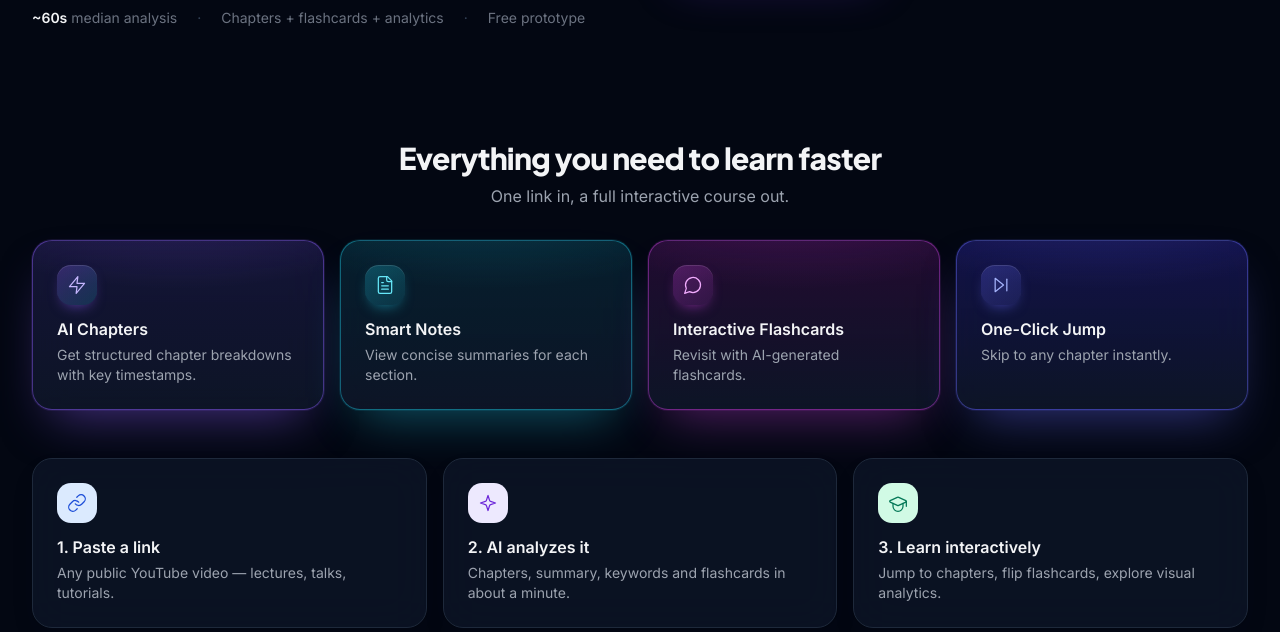
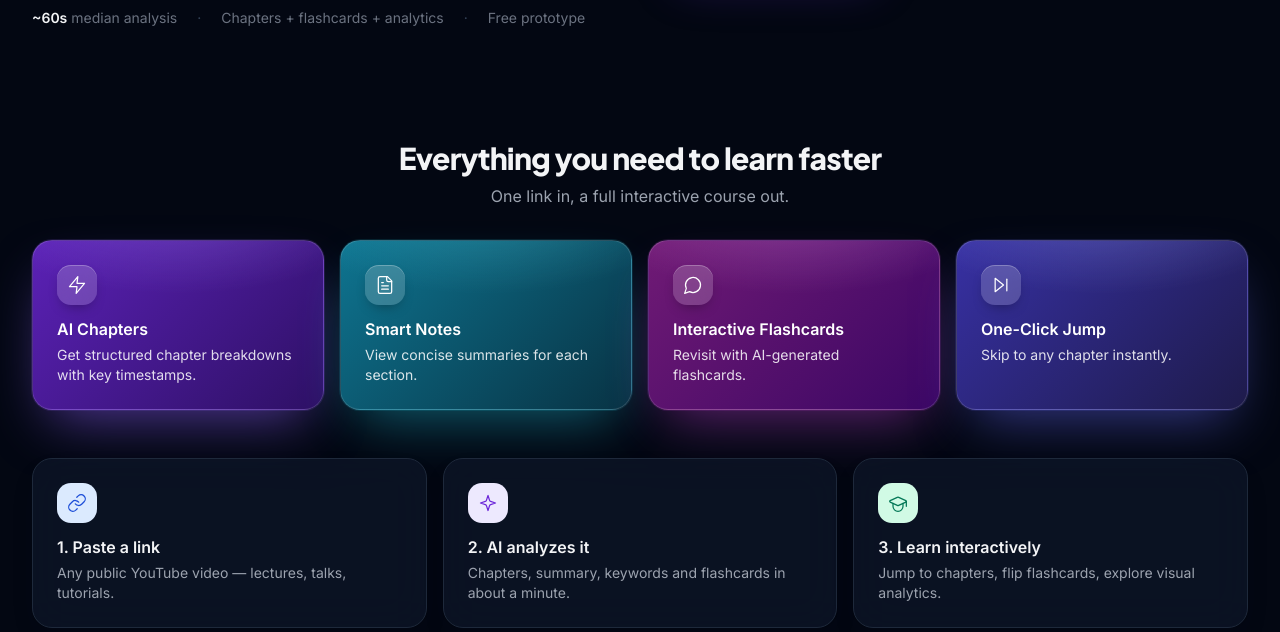
Before and after one commit to uzi612/EduClip, a Django app: page / in a window 1280 px wide. Shown: the part 657-1289 px from the top of the page. Run offline with Django 5.2, Linux system fonts and the light colour scheme; data that the repository does not hold is empty; style sheets or scripts are compiled from the project's sources; parts of the project's set-up code (start-up, migrations or seed data) failed here and were passed over.

Commit message:
feat(cards): rich gradient backgrounds for top-4 features

```diff
--- a/static/css/landing.css
+++ b/static/css/landing.css
@@ -390,112 +390,76 @@
   box-shadow: 0 1px 2px rgba(15, 23, 42, 0.05), 0 12px 32px -12px rgba(15, 23, 42, 0.18);
   transition: transform 0.2s ease, box-shadow 0.2s ease, border-color 0.2s ease;
 }
-/* Signature treatment for the top-4 feature cards: each card carries its own
-   color drawn from the app's violet→cyan identity (scoped to #features so
-   how-it-works keeps its style). Card order: 1 violet, 2 cyan, 3 fuchsia, 4 indigo. */
+/* Signature treatment for the top-4 feature cards: rich gradient backgrounds
+   drawn from the app's violet→cyan identity (scoped to #features so
+   how-it-works keeps its style). Card order: 1 violet, 2 cyan, 3 fuchsia, 4 indigo.
+   Light theme uses deep gradients with light text; dark theme deepens further. */
 #features .feature-card {
-  border-color: rgba(139, 92, 246, 0.35);
-  box-shadow: 0 1px 2px rgba(15, 23, 42, 0.05), 0 20px 45px -18px rgba(124, 58, 237, 0.45);
+  border: 1px solid rgba(255, 255, 255, 0.25);
+  box-shadow: 0 1px 2px rgba(15, 23, 42, 0.2), 0 24px 50px -18px rgba(76, 29, 149, 0.55);
 }
 #features .feature-card:nth-child(1) {
   background:
-    radial-gradient(24rem 10rem at 50% -4rem, rgba(139, 92, 246, 0.16), transparent 70%),
-    linear-gradient(180deg, #ffffff 0%, #f5f3ff 100%);
+    radial-gradient(20rem 9rem at 50% -3rem, rgba(255, 255, 255, 0.22), transparent 70%),
+    linear-gradient(135deg, #7c3aed 0%, #5b21b6 100%);
 }
 #features .feature-card:nth-child(2) {
   background:
-    radial-gradient(24rem 10rem at 50% -4rem, rgba(34, 211, 238, 0.16), transparent 70%),
-    linear-gradient(180deg, #ffffff 0%, #ecfeff 100%);
-  border-color: rgba(6, 182, 212, 0.35);
-  box-shadow: 0 1px 2px rgba(15, 23, 42, 0.05), 0 20px 45px -18px rgba(6, 182, 212, 0.4);
+    radial-gradient(20rem 9rem at 50% -3rem, rgba(255, 255, 255, 0.22), transparent 70%),
+    linear-gradient(135deg, #0891b2 0%, #155e75 100%);
+  box-shadow: 0 1px 2px rgba(15, 23, 42, 0.2), 0 24px 50px -18px rgba(8, 145, 178, 0.55);
 }
 #features .feature-card:nth-child(3) {
   background:
-    radial-gradient(24rem 10rem at 50% -4rem, rgba(217, 70, 239, 0.14), transparent 70%),
-    linear-gradient(180deg, #ffffff 0%, #fdf4ff 100%);
-  border-color: rgba(217, 70, 239, 0.32);
-  box-shadow: 0 1px 2px rgba(15, 23, 42, 0.05), 0 20px 45px -18px rgba(217, 70, 239, 0.4);
+    radial-gradient(20rem 9rem at 50% -3rem, rgba(255, 255, 255, 0.22), transparent 70%),
+    linear-gradient(135deg, #a21caf 0%, #701a75 100%);
+  box-shadow: 0 1px 2px rgba(15, 23, 42, 0.2), 0 24px 50px -18px rgba(162, 28, 175, 0.55);
 }
 #features .feature-card:nth-child(4) {
   background:
-    radial-gradient(24rem 10rem at 50% -4rem, rgba(99, 102, 241, 0.16), transparent 70%),
-    linear-gradient(180deg, #ffffff 0%, #eef2ff 100%);
-  border-color: rgba(99, 102, 241, 0.35);
-  box-shadow: 0 1px 2px rgba(15, 23, 42, 0.05), 0 20px 45px -18px rgba(99, 102, 241, 0.45);
+    radial-gradient(20rem 9rem at 50% -3rem, rgba(255, 255, 255, 0.22), transparent 70%),
+    linear-gradient(135deg, #4f46e5 0%, #312e81 100%);
+  box-shadow: 0 1px 2px rgba(15, 23, 42, 0.2), 0 24px 50px -18px rgba(79, 70, 229, 0.55);
+}
+#features .feature-card h3 {
+  color: #ffffff;
+}
+#features .feature-card p {
+  color: rgba(255, 255, 255, 0.85);
 }
 #features .feature-card .feature-badge {
-  box-shadow: inset 0 1px 0 rgba(255, 255, 255, 0.7), 0 6px 14px -6px rgba(124, 58, 237, 0.5);
-}
-#features .feature-card:nth-child(1) .feature-badge {
-  background: linear-gradient(135deg, #ede9fe, #ddd6fe);
-  color: #6d28d9;
-}
-#features .feature-card:nth-child(2) .feature-badge {
-  background: linear-gradient(135deg, #cffafe, #a5f3fc);
-  color: #0e7490;
-  box-shadow: inset 0 1px 0 rgba(255, 255, 255, 0.7), 0 6px 14px -6px rgba(6, 182, 212, 0.5);
-}
-#features .feature-card:nth-child(3) .feature-badge {
-  background: linear-gradient(135deg, #fae8ff, #f5d0fe);
-  color: #a21caf;
-  box-shadow: inset 0 1px 0 rgba(255, 255, 255, 0.7), 0 6px 14px -6px rgba(217, 70, 239, 0.5);
-}
-#features .feature-card:nth-child(4) .feature-badge {
-  background: linear-gradient(135deg, #e0e7ff, #c7d2fe);
-  color: #4338ca;
-  box-shadow: inset 0 1px 0 rgba(255, 255, 255, 0.7), 0 6px 14px -6px rgba(99, 102, 241, 0.5);
+  background: rgba(255, 255, 255, 0.18);
+  color: #ffffff;
+  box-shadow: inset 0 1px 0 rgba(255, 255, 255, 0.25), 0 6px 14px -6px rgba(0, 0, 0, 0.4);
+  backdrop-filter: blur(8px);
+  -webkit-backdrop-filter: blur(8px);
 }
 html.dark #features .feature-card {
-  border-color: rgba(139, 92, 246, 0.45);
-  box-shadow: 0 0 0 1px rgba(139, 92, 246, 0.12), 0 24px 50px -20px rgba(139, 92, 246, 0.5);
+  border: 1px solid rgba(255, 255, 255, 0.14);
 }
 html.dark #features .feature-card:nth-child(1) {
   background:
-    radial-gradient(24rem 10rem at 50% -4rem, rgba(139, 92, 246, 0.24), transparent 70%),
-    linear-gradient(180deg, rgba(30, 27, 75, 0.65), rgba(15, 23, 42, 0.85));
+    radial-gradient(20rem 9rem at 50% -3rem, rgba(167, 139, 250, 0.35), transparent 70%),
+    linear-gradient(135deg, #5b21b6 0%, #2e1065 100%);
+  box-shadow: 0 0 0 1px rgba(139, 92, 246, 0.15), 0 24px 55px -18px rgba(139, 92, 246, 0.6);
 }
 html.dark #features .feature-card:nth-child(2) {
   background:
-    radial-gradient(24rem 10rem at 50% -4rem, rgba(34, 211, 238, 0.18), transparent 70%),
-    linear-gradient(180deg, rgba(8, 51, 68, 0.55), rgba(15, 23, 42, 0.85));
-  border-color: rgba(34, 211, 238, 0.4);
-  box-shadow: 0 0 0 1px rgba(34, 211, 238, 0.1), 0 24px 50px -20px rgba(34, 211, 238, 0.4);
+    radial-gradient(20rem 9rem at 50% -3rem, rgba(103, 232, 249, 0.28), transparent 70%),
+    linear-gradient(135deg, #0e7490 0%, #083344 100%);
+  box-shadow: 0 0 0 1px rgba(34, 211, 238, 0.12), 0 24px 55px -18px rgba(34, 211, 238, 0.45);
 }
 html.dark #features .feature-card:nth-child(3) {
   background:
-    radial-gradient(24rem 10rem at 50% -4rem, rgba(217, 70, 239, 0.2), transparent 70%),
-    linear-gradient(180deg, rgba(59, 15, 74, 0.55), rgba(15, 23, 42, 0.85));
-  border-color: rgba(217, 70, 239, 0.4);
-  box-shadow: 0 0 0 1px rgba(217, 70, 239, 0.1), 0 24px 50px -20px rgba(217, 70, 239, 0.4);
+    radial-gradient(20rem 9rem at 50% -3rem, rgba(240, 171, 252, 0.3), transparent 70%),
+    linear-gradient(135deg, #701a75 0%, #3b0764 100%);
+  box-shadow: 0 0 0 1px rgba(217, 70, 239, 0.12), 0 24px 55px -18px rgba(217, 70, 239, 0.45);
 }
 html.dark #features .feature-card:nth-child(4) {
   background:
-    radial-gradient(24rem 10rem at 50% -4rem, rgba(99, 102, 241, 0.24), transparent 70%),
-    linear-gradient(180deg, rgba(30, 27, 117, 0.55), rgba(15, 23, 42, 0.85));
-  border-color: rgba(99, 102, 241, 0.45);
-  box-shadow: 0 0 0 1px rgba(99, 102, 241, 0.12), 0 24px 50px -20px rgba(99, 102, 241, 0.5);
-}
-html.dark #features .feature-card .feature-badge {
-  box-shadow: inset 0 1px 0 rgba(255, 255, 255, 0.12), 0 6px 14px -6px rgba(139, 92, 246, 0.6);
-}
-html.dark #features .feature-card:nth-child(1) .feature-badge {
-  background: linear-gradient(135deg, rgba(139, 92, 246, 0.28), rgba(34, 211, 238, 0.16));
-  color: #c4b5fd;
-}
-html.dark #features .feature-card:nth-child(2) .feature-badge {
-  background: linear-gradient(135deg, rgba(34, 211, 238, 0.25), rgba(34, 211, 238, 0.12));
-  color: #67e8f9;
-  box-shadow: inset 0 1px 0 rgba(255, 255, 255, 0.12), 0 6px 14px -6px rgba(34, 211, 238, 0.55);
-}
-html.dark #features .feature-card:nth-child(3) .feature-badge {
-  background: linear-gradient(135deg, rgba(217, 70, 239, 0.25), rgba(217, 70, 239, 0.12));
-  color: #f0abfc;
-  box-shadow: inset 0 1px 0 rgba(255, 255, 255, 0.12), 0 6px 14px -6px rgba(217, 70, 239, 0.55);
-}
-html.dark #features .feature-card:nth-child(4) .feature-badge {
-  background: linear-gradient(135deg, rgba(99, 102, 241, 0.28), rgba(99, 102, 241, 0.14));
-  color: #a5b4fc;
-  box-shadow: inset 0 1px 0 rgba(255, 255, 255, 0.12), 0 6px 14px -6px rgba(99, 102, 241, 0.6);
+    radial-gradient(20rem 9rem at 50% -3rem, rgba(165, 180, 252, 0.32), transparent 70%),
+    linear-gradient(135deg, #3730a3 0%, #1e1b4b 100%);
+  box-shadow: 0 0 0 1px rgba(99, 102, 241, 0.15), 0 24px 55px -18px rgba(99, 102, 241, 0.55);
 }
 .feature-card:hover {
   transform: translateY(-3px);
```
